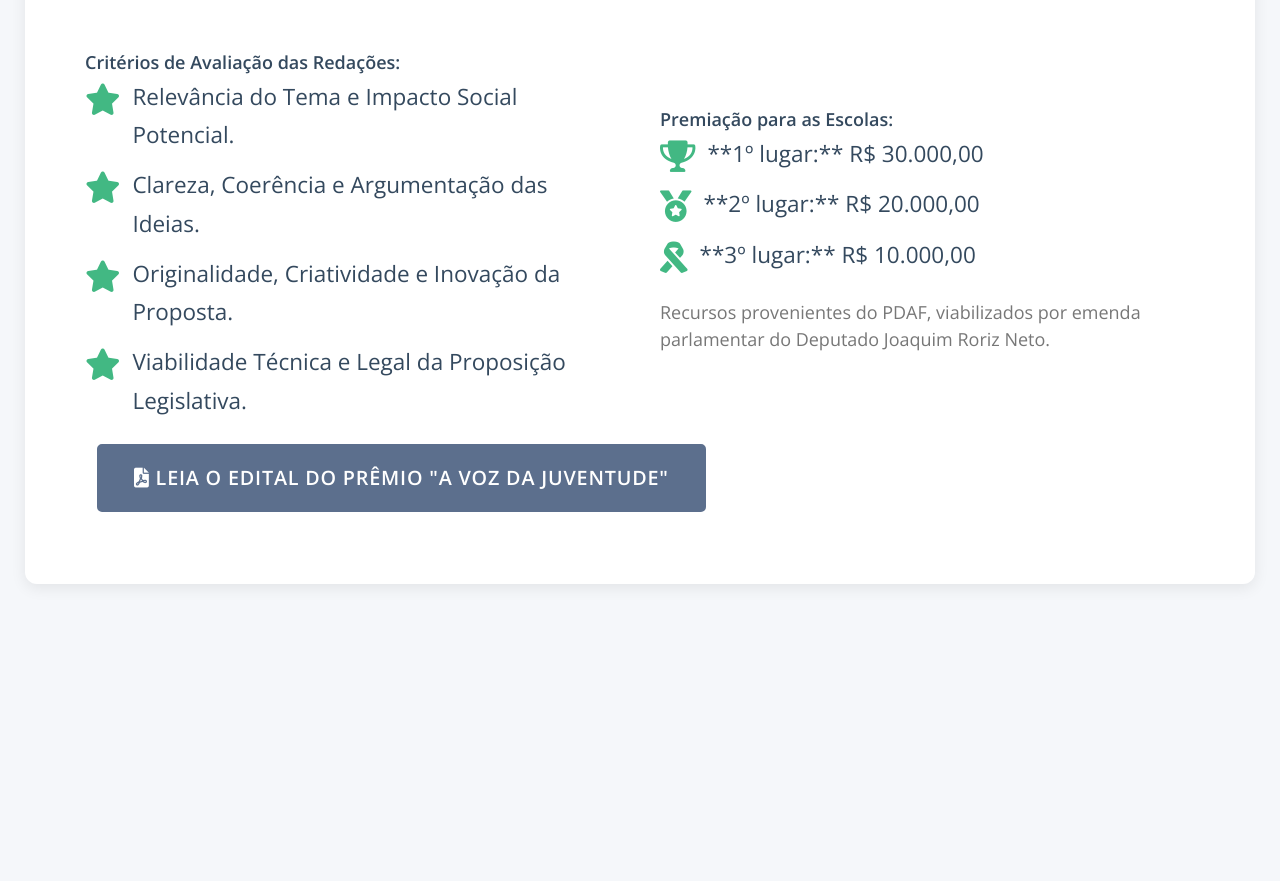
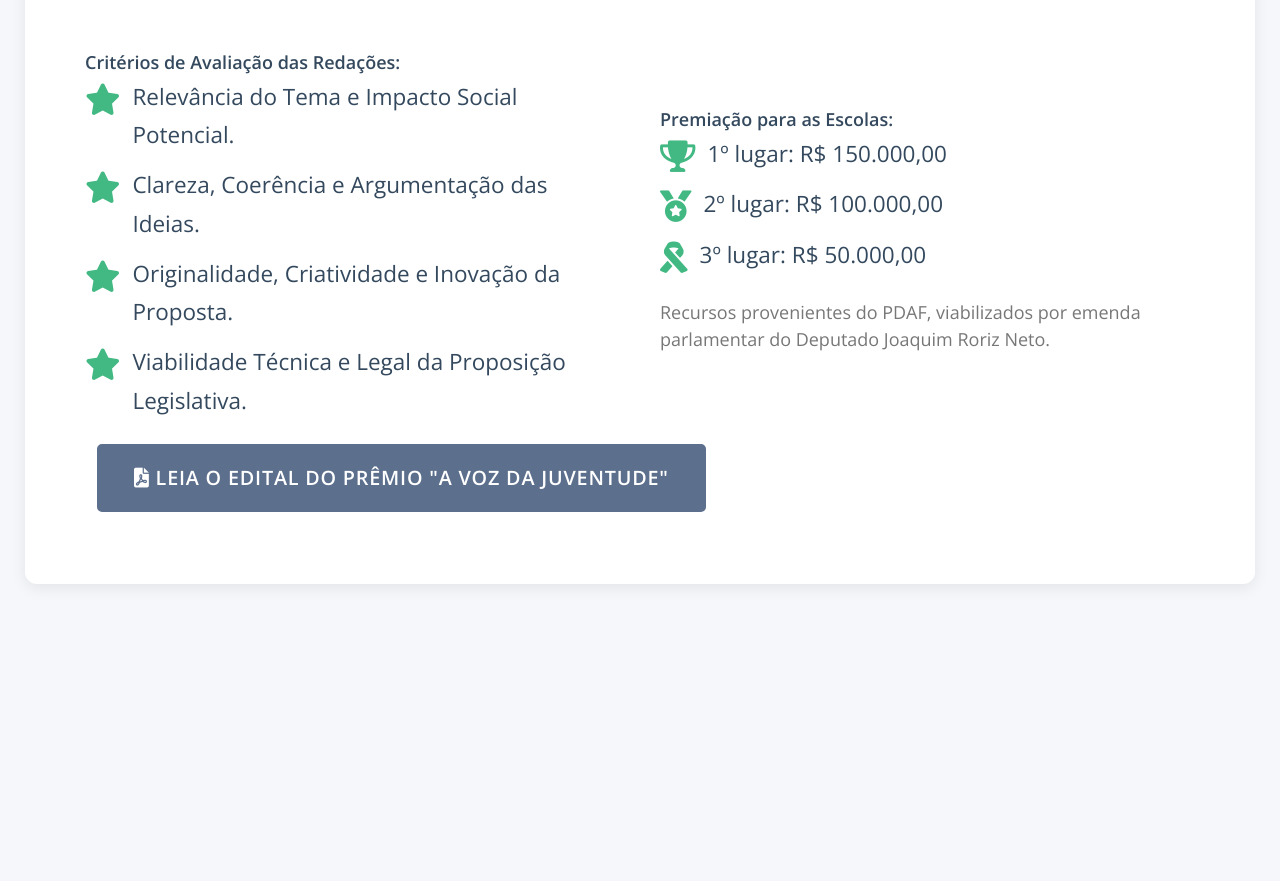
Before and after one commit to marcosvinicius2009df/Projeto-De-Lei, a plain HTML site: page index.html in a window 1280 px wide. Shown: the part 8502-9383 px from the top of the page. Drawn offline with nearby package versions, Linux system fonts and the light colour scheme.

Commit message:
Update index.html

```diff
--- a/index.html
+++ b/index.html
@@ -201,9 +201,9 @@
                     <div class="award-prizes">
                         <h4>Premiação para as Escolas:</h4>
                         <ul>
-                            <li><i class="fas fa-trophy"></i> **1º lugar:** R$ 30.000,00</li>
-                            <li><i class="fas fa-medal"></i> **2º lugar:** R$ 20.000,00</li>
-                            <li><i class="fas fa-ribbon"></i> **3º lugar:** R$ 10.000,00</li>
+                            <li><i class="fas fa-trophy"></i> 1º lugar: R$ 150.000,00</li>
+                            <li><i class="fas fa-medal"></i> 2º lugar: R$ 100.000,00</li>
+                            <li><i class="fas fa-ribbon"></i> 3º lugar: R$ 50.000,00</li>
                         </ul>
                         <p class="small-text">Recursos provenientes do PDAF, viabilizados por emenda parlamentar do Deputado Joaquim Roriz Neto.</p>
                     </div>
```
